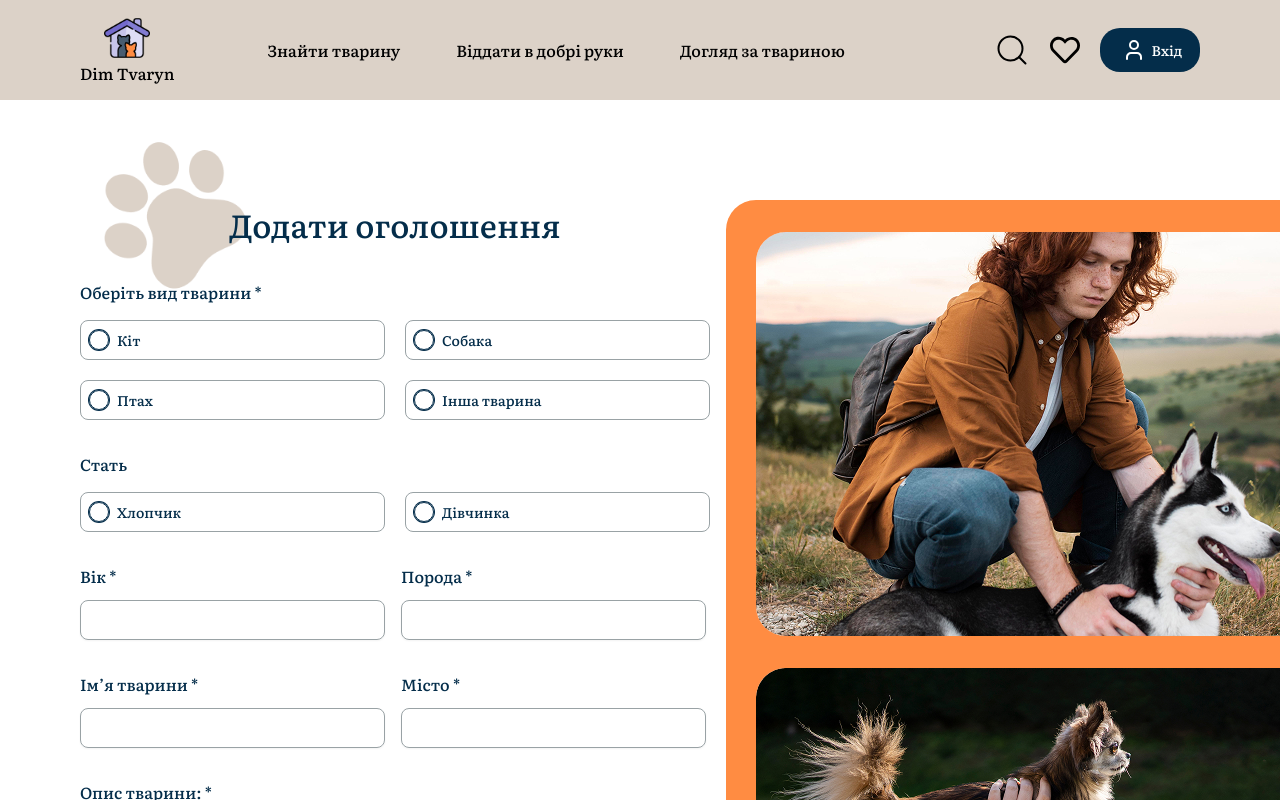
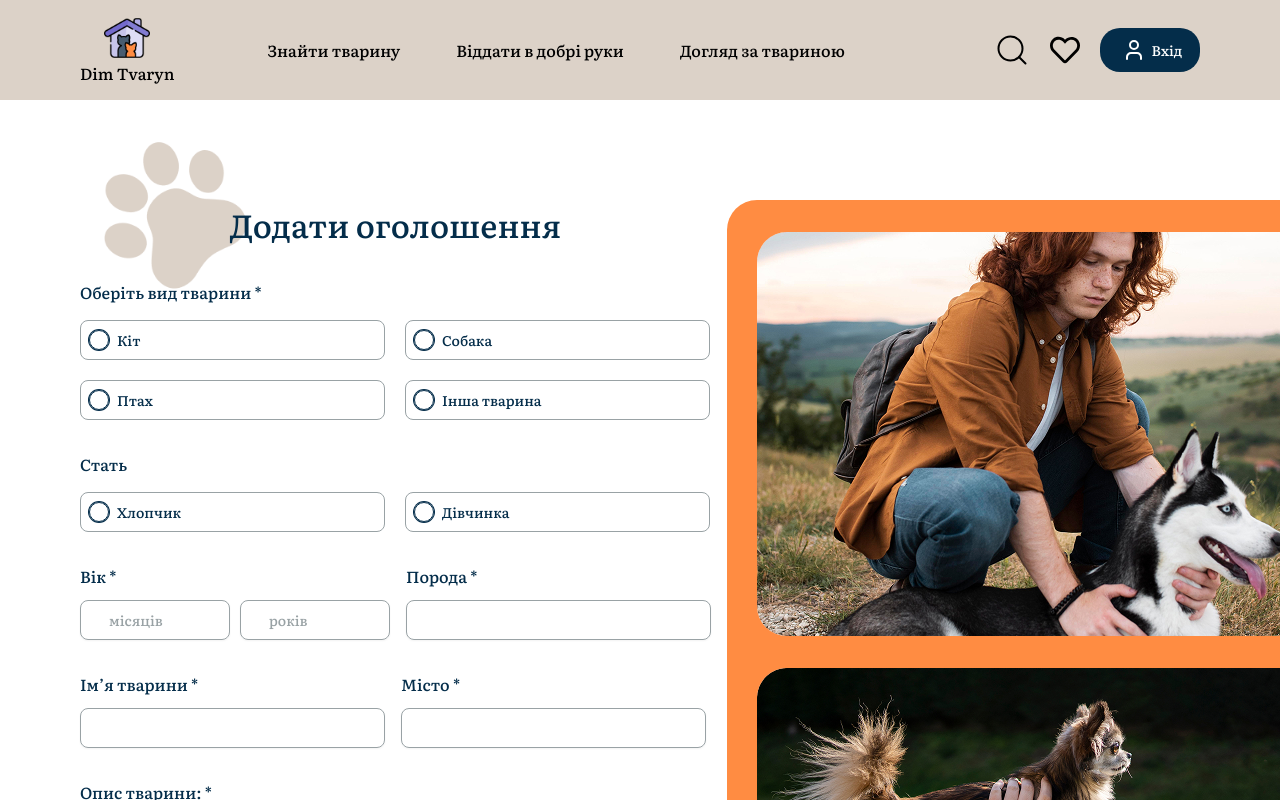
Before and after one commit to Dim-Tvarin/frontend, a React (Vite) app: page /announcement in a window 1280 px wide. Shown: the top 800 px of the page. Built offline with nearby package versions, Linux system fonts and the light colour scheme.

Commit message:
feat: age validation

```diff
--- a/src/pages/Announcement/Announcement.tsx
+++ b/src/pages/Announcement/Announcement.tsx
@@ -15,6 +15,7 @@ import { FilesInput } from 'components/FilesInput';
 import { announceSchema } from '../../validations/announceValidation';
 import { animalType, gender } from './types';
 import track from '../../../public/track.png';
+import { MdErrorOutline } from 'react-icons/md';
 
 type AnnouncementForm = z.infer<typeof announceSchema>;
 
@@ -31,12 +32,12 @@ const Announcement = () => {
     resolver: zodResolver(announceSchema),
     mode: 'onChange',
   });
-
+console.log('errors', errors);
   const token = useSelector(selectToken);
   watch('images');
 
   const onSubmit = async (data: AnnouncementForm) => {
-
+console.log('data', data);
     const result = announceSchema.safeParse(data);
 
     if (result.error) {
@@ -53,7 +54,7 @@ const Announcement = () => {
       JSON.stringify({
         ...otherData,
         gender: genderData,
-        age: `${otherData.age}`,
+        age: otherData.age
       })
     );
     return axios
@@ -121,23 +122,47 @@ const Announcement = () => {
             onChange={value => setValue('gender', value as 'male' | 'female')}
           />
 
-          <div className="flex mt-32 gap-16">
+          <div className="flex mt-32">
+            <div className='grid grid-cols-[150px_150px] gap-[10px] mr-16'>
               <InputField
-              label="Вік *"
+                label='Вік *'
                   id="age"
-              className="w-[305px] h-[40px] mt-16"
+                  placeholder='місяців'
+                  className="w-[150px] h-[40px] mt-16 mr-10"
                   labelSize={20}
-              {...register('age')}
-              error={errors.age?.message}
+                  {...register('age.months')}
               />
+
               <InputField
-              label="Порода *"
+                label=' '
+                  id="age"
+                  placeholder='років'
+                  className="w-[150px] h-[40px] mt-16"
+                  labelSize={20}
+                  {...register('age.years')}
+              />
+              {errors.age?.months?.message ?
+                (<div className="flex items-center mt-[10px] gap-[4px]">
+                        <MdErrorOutline size={18} className="text-error" />
+                        <p className="text-left text-error text-xs">{errors.age?.months?.message}</p>
+                </div>) : ''}
+              {errors.age?.years?.message ?
+                (<div className="flex items-center mt-[10px] gap-[4px]">
+                        <MdErrorOutline size={18} className="text-error" />
+                        <p className="text-left text-error text-xs">{errors.age?.years?.message}</p>
+                </div>) : ''}
+
+            </div>
+
+              <InputField
+                label='Порода *'
                 id="breed"
                 className="w-[305px] h-[40px] mt-16"
                 labelSize={20}
                 {...register('breed')}
                 error={errors.breed?.message}
                 />
+
           </div>
 
           <div className="flex mt-32 gap-16">
--- a/src/validations/announceValidation.ts
+++ b/src/validations/announceValidation.ts
@@ -1,4 +1,10 @@
 import { z } from 'zod';
+
+const ageSchema = z.object({
+  years: z.coerce.number({ required_error: "Введіть вік тврини", invalid_type_error: "Число повинне бути цілим" }).int().min(0, 'Не валідне значення').max(30, "Максимальний вік - 30 років"),
+  months: z.coerce.number({ invalid_type_error: "Число повинне бути цілим" }).int().min(0, 'Не валідне значення').max(11, 'Не валідне значення').default(0),
+});
+
 
 export const announceSchema = z.object({
   animalType: z.enum(['cat', 'dog', 'bird', 'another'], {
@@ -7,11 +13,8 @@ export const announceSchema = z.object({
     },
   }),
   gender: z.enum(['male', 'female']).optional(),
-  age: z.coerce
-    .string()
-    .regex(/^\d+$/, 'Введіть ціле число')
-    .nonempty('Введіть вік тварини')
-    .trim(),
+  age: ageSchema,
+
   breed: z
     .string()
     .nonempty('Введіть назву породи або "НЕВІДОМО"')
@@ -21,14 +24,14 @@ export const announceSchema = z.object({
   animalLocation: z.string().min(2, 'Введіть назву населенного пункту').trim(),
   adText: z
     .string()
-    .min(10, 'Текст оголошення повинен мати мінімум 10 символів')
+    .min(50, 'Текст оголошення повинен мати мінімум 50 символів')
     .max(500, 'Текст оголошення повинен мати максимум 500 символів')
     .nonempty("Поле обов'язкове")
     .trim(),
   images: z
     .custom<File[]>(
       files => {
-        console.log('fi', files);
+       // console.log('fi', files);
         return files && files.length > 0;
       },
       { message: 'Додайте фото' }
```
Lines whose indentation alone changed are shown as unchanged.
